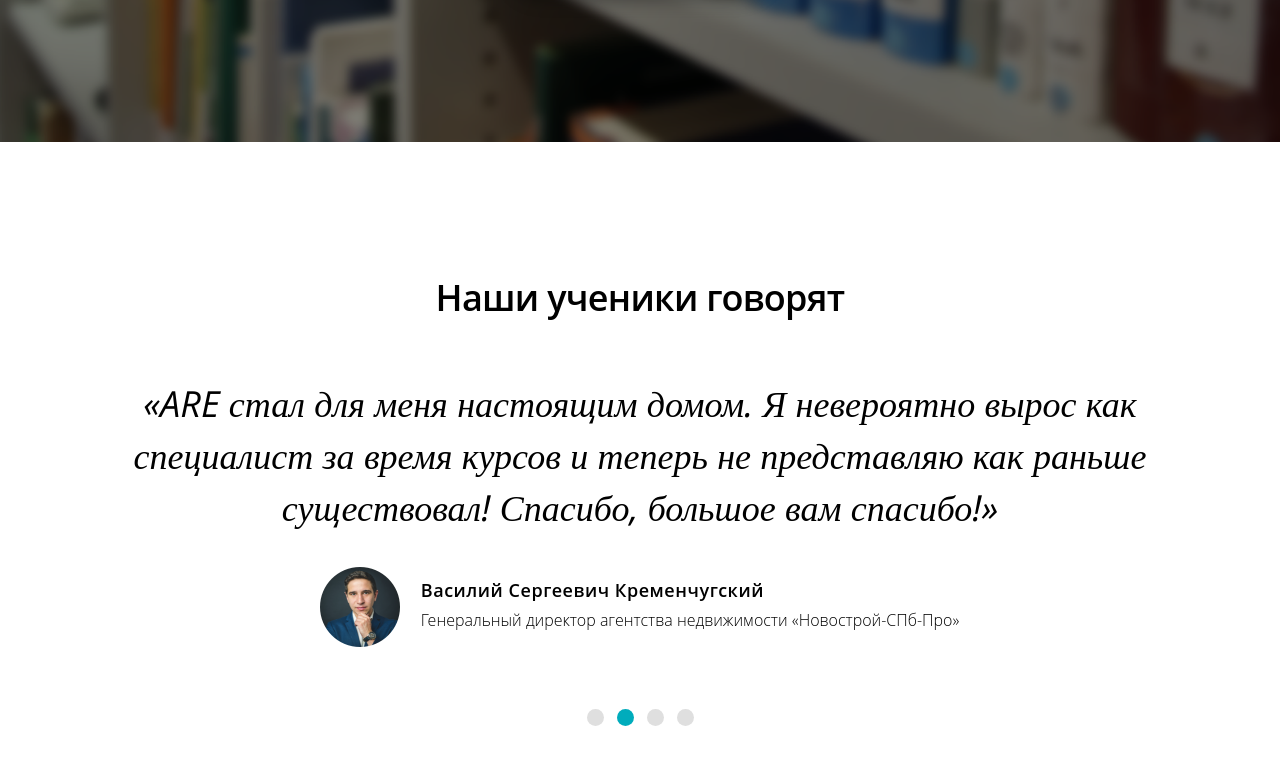
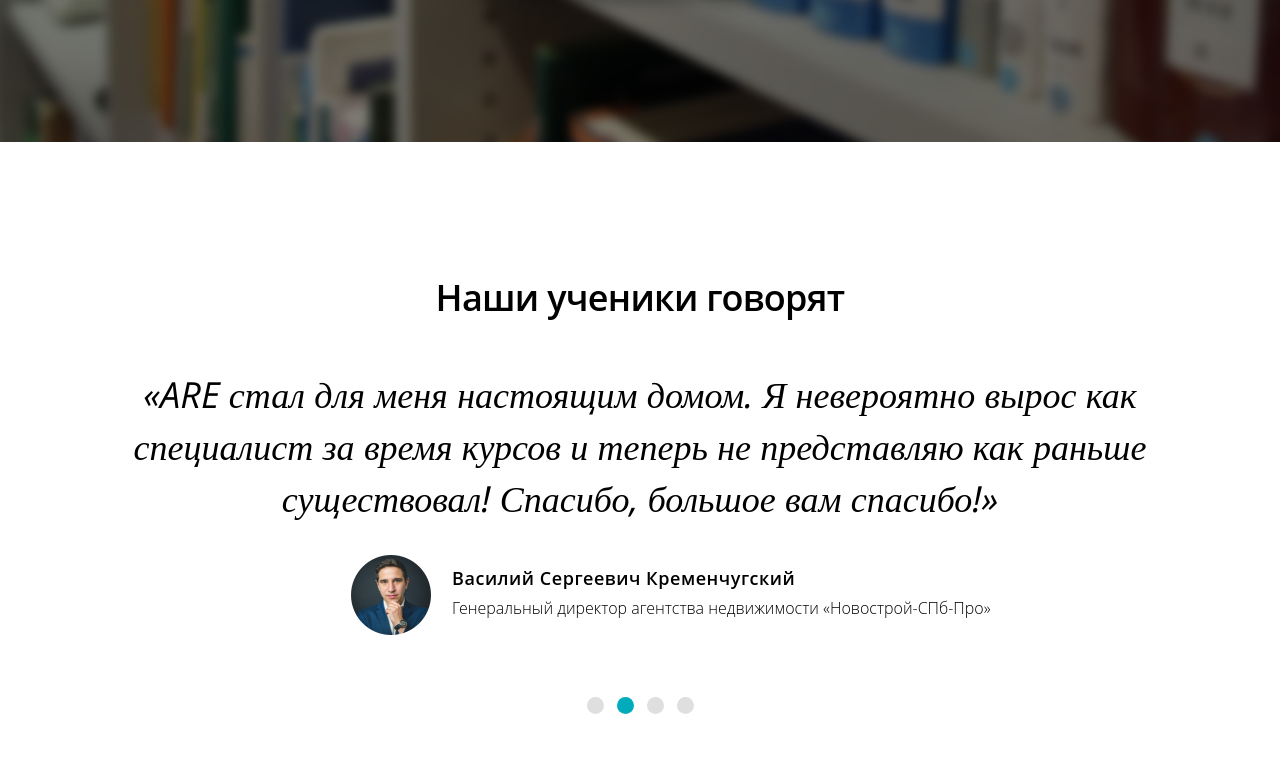
Before and after one commit to m1ndgap/are5_2.0, a plain HTML site: page index.html in a window 1280 px wide. Shown: the part 3231-3996 px from the top of the page. Drawn offline with nearby package versions, Linux system fonts and the light colour scheme.

Commit message:
finished i5

```diff
--- a/documentation.txt
+++ b/documentation.txt
@@ -3,6 +3,7 @@
 — Should I care about how smooth the manual window resizing goes (ie background images not scaling etc.)?
   Do people actually do it or 99.9% of users just open it on a certain viewport and that's it?
 
+— h1 is repeated with minimal variations in each section of the index page, is it okay or should I consolidate it somewhere? There are some changes in every iteration so I have a feeling that it will cause more trouble for me. Which is the correct way here, keeping in mind possible scaling etc.
 
 
 index:
--- a/styles/index.sass
+++ b/styles/index.sass
@@ -626,7 +626,8 @@
           border-right: 1px solid $grey
       .imac
         background-image: url('../assets/images/imac_icon.png')
-        background-position: -2px 12px
+        background-position: 6px 20px
+        background-size: 60px
       .headphones
         background-image: url('../assets/images/headphones_icon.png')
         background-position: -6px -1px
@@ -678,7 +679,8 @@
           border-right: 1px solid $grey
       .imac
         background-image: url('../assets/images/imac_icon.png')
-        background-position: -2px 12px
+        background-position: -2px 20px
+        background-size: 64px
       .headphones
         background-image: url('../assets/images/headphones_icon.png')
         background-position: -6px -1px
@@ -695,19 +697,20 @@
   flex-direction: column
   align-items: center
   h1
-    letter-spacing: -0.7px
-    margin-top: 135px
-    font-size: 36px
+    font-size: 25px
     font-family: 'Open Sans SemiBold'
+    margin-top: 55px
+    margin-bottom: 15px
+    text-align: center
   p
-    max-width: 1067px
+    width: 90%
     font-family: 'Open Sans'
     font-style: italic
     font-weight: 300
-    font-size: 36px
+    font-size: 24px
     text-align: center
-    line-height: 52px
   .i5_signature
+    width: 80%
     margin-top: 10px
     position: relative
     padding-left: 100px
@@ -721,19 +724,20 @@
       font-family: 'Open Sans Light'
       font-size: 16px
       text-align: left
-      line-height: 6px
+      // line-height: 6px
     &:after
       position: absolute
-      left: -2px
-      top: -14px
+      left: 30px
+      top: 1px
       display: block
       content: ' '
-      height: 82px
-      width: 82px
+      height: 50px
+      width: 50px
       background-image: url('../assets/images/i5_portrait.png')
+      background-size: 50px
       background-color: yellow
   .i5-slider
-    margin-top: 70px
+    margin-top: 30px
     width: 107px
     height: 17px
     display: flex
@@ -765,8 +769,8 @@
       font-weight: 300
       font-size: 36px
       text-align: center
-      line-height: 52px
     .i5_signature
+      margin: auto
       margin-top: 10px
       position: relative
       padding-left: 100px
@@ -780,16 +784,17 @@
         font-family: 'Open Sans Light'
         font-size: 16px
         text-align: left
-        line-height: 6px
+        //line-height: 6px
       &:after
         position: absolute
-        left: -2px
-        top: -14px
+        left: 13px
+        top: 2px
         display: block
         content: ' '
-        height: 82px
-        width: 82px
+        height: 60px
+        width: 60px
         background-image: url('../assets/images/i5_portrait.png')
+        background-size: 60px
         background-color: yellow
     .i5-slider
       margin-top: 70px
@@ -826,9 +831,11 @@
       text-align: center
       line-height: 52px
     .i5_signature
-      margin-top: 10px
+      margin: auto
+      margin-top: 7px
       position: relative
       padding-left: 100px
+      width: 45%
       span
         letter-spacing: 0.55px
         font-size: 18px
@@ -840,6 +847,7 @@
         font-size: 16px
         text-align: left
         line-height: 6px
+        white-space: nowrap
       &:after
         position: absolute
         left: -2px
@@ -849,7 +857,7 @@
         height: 82px
         width: 82px
         background-image: url('../assets/images/i5_portrait.png')
-        background-color: yellow
+        background-size: 82px
     .i5-slider
       margin-top: 70px
       width: 107px
```
Also changed, not shown: pixelperfect/5.png (added), styles/index.css, styles/index.min.css.
